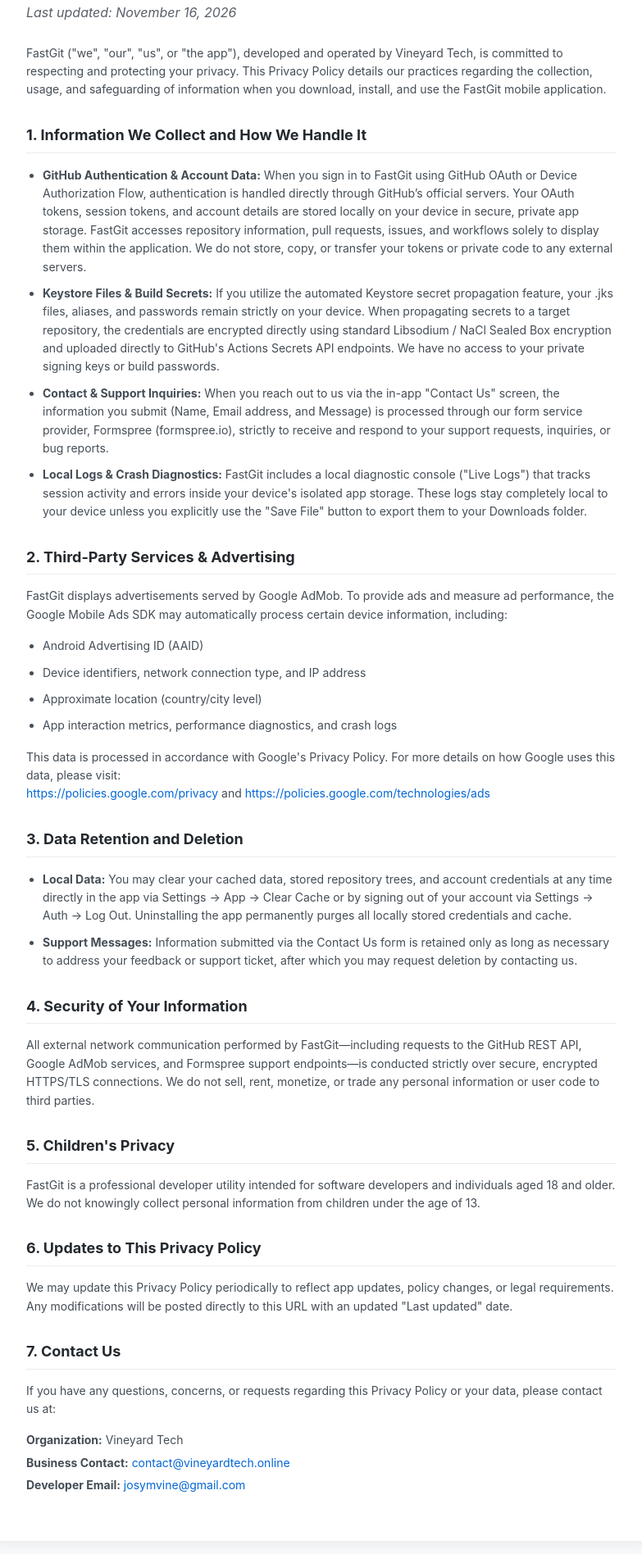
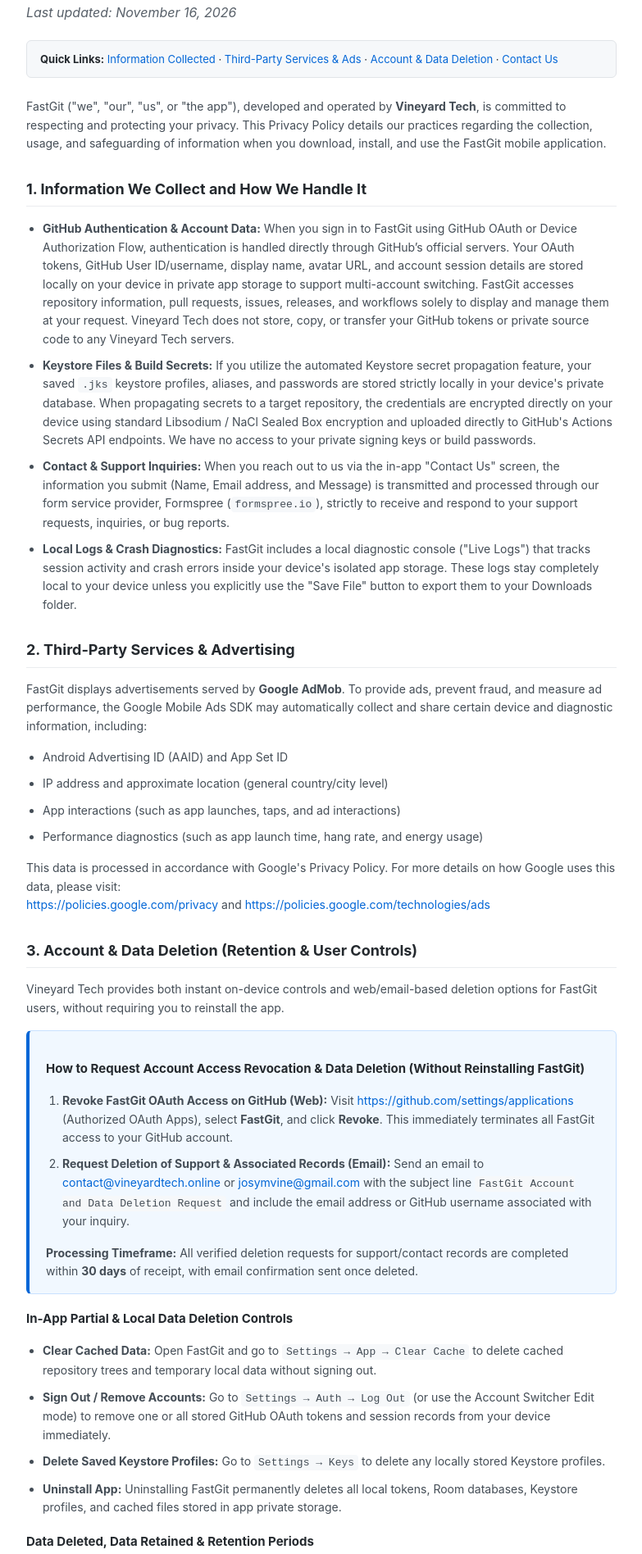
Before and after one commit to vineyardtech/fastgit-privacy-policy, a plain HTML site: page index.html in a window 1280 px wide. Shown: the part 147-2043 px from the top of the page at 82% size, without its empty margins (248-1031 px from the left). Drawn offline with Linux system fonts and the light colour scheme.

Commit message:
Update index.html

```diff
--- a/index.html
+++ b/index.html
@@ -3,8 +3,11 @@
 <head>
     <meta charset="UTF-8">
     <meta name="viewport" content="width=device-width, initial-scale=1.0">
-    <title>Privacy Policy - FastGit</title>
+    <title>Privacy Policy &amp; Data Deletion - FastGit</title>
     <style>
+        html {
+            scroll-behavior: smooth;
+        }
         body {
             font-family: -apple-system, BlinkMacSystemFont, "Segoe UI", Roboto, Helvetica, Arial, sans-serif;
             line-height: 1.6;
@@ -41,7 +44,7 @@
         /* Main Container placed below the fixed header */
         .container {
             max-width: 800px;
-            margin: 110px auto 40px auto; /* Top margin accounts for fixed header height */
+            margin: 110px auto 40px auto;
             background: #ffffff;
             padding: 40px;
             border-radius: 8px;
@@ -54,12 +57,19 @@
             color: #24292e;
             border-bottom: 1px solid #eaecef;
             padding-bottom: 6px;
+            scroll-margin-top: 115px;
+        }
+        h3 {
+            font-size: 15px;
+            margin-top: 18px;
+            margin-bottom: 8px;
+            color: #24292e;
         }
         p, li {
             font-size: 14px;
             color: #444d56;
         }
-        ul {
+        ul, ol {
             padding-left: 20px;
         }
         li {
@@ -68,7 +78,23 @@
         .date {
             font-style: italic;
             color: #586069;
-            margin-bottom: 25px;
+            margin-bottom: 20px;
+        }
+        .quick-nav {
+            background-color: #f6f8fa;
+            border: 1px solid #e1e4e8;
+            border-radius: 6px;
+            padding: 12px 16px;
+            margin-bottom: 24px;
+            font-size: 13px;
+        }
+        .deletion-box {
+            background-color: #f1f8ff;
+            border: 1px solid #c8e1ff;
+            border-left: 4px solid #0366d6;
+            border-radius: 6px;
+            padding: 16px 20px;
+            margin: 16px 0;
         }
         .contact-list {
             list-style-type: none;
@@ -84,6 +110,12 @@
         a:hover {
             text-decoration: underline;
         }
+        code {
+            background-color: #f6f8fa;
+            padding: 2px 5px;
+            border-radius: 4px;
+            font-size: 13px;
+        }
         @media (max-width: 768px) {
             .container {
                 margin-top: 100px;
@@ -95,6 +127,9 @@
             }
             .header-banner h1 {
                 font-size: 20px;
+            }
+            h2 {
+                scroll-margin-top: 95px;
             }
         }
     </style>
@@ -111,47 +146,77 @@
     <div class="container">
         <div class="date">Last updated: November 16, 2026</div>
 
-        <p>FastGit ("we", "our", "us", or "the app"), developed and operated by Vineyard Tech, is committed to respecting and protecting your privacy. This Privacy Policy details our practices regarding the collection, usage, and safeguarding of information when you download, install, and use the FastGit mobile application.</p>
+        <div class="quick-nav">
+            <strong>Quick Links:</strong>
+            <a href="#information-collected">Information Collected</a> &middot;
+            <a href="#third-party-ads">Third-Party Services &amp; Ads</a> &middot;
+            <a href="#data-deletion">Account &amp; Data Deletion</a> &middot;
+            <a href="#contact-us">Contact Us</a>
+        </div>
 
-        <h2>1. Information We Collect and How We Handle It</h2>
+        <p>FastGit ("we", "our", "us", or "the app"), developed and operated by <strong>Vineyard Tech</strong>, is committed to respecting and protecting your privacy. This Privacy Policy details our practices regarding the collection, usage, and safeguarding of information when you download, install, and use the FastGit mobile application.</p>
+
+        <h2 id="information-collected">1. Information We Collect and How We Handle It</h2>
         <ul>
-            <li><strong>GitHub Authentication & Account Data:</strong> When you sign in to FastGit using GitHub OAuth or Device Authorization Flow, authentication is handled directly through GitHub’s official servers. Your OAuth tokens, session tokens, and account details are stored locally on your device in secure, private app storage. FastGit accesses repository information, pull requests, issues, and workflows solely to display them within the application. We do not store, copy, or transfer your tokens or private code to any external servers.</li>
-            <li><strong>Keystore Files & Build Secrets:</strong> If you utilize the automated Keystore secret propagation feature, your .jks files, aliases, and passwords remain strictly on your device. When propagating secrets to a target repository, the credentials are encrypted directly using standard Libsodium / NaCl Sealed Box encryption and uploaded directly to GitHub's Actions Secrets API endpoints. We have no access to your private signing keys or build passwords.</li>
-            <li><strong>Contact & Support Inquiries:</strong> When you reach out to us via the in-app "Contact Us" screen, the information you submit (Name, Email address, and Message) is processed through our form service provider, Formspree (formspree.io), strictly to receive and respond to your support requests, inquiries, or bug reports.</li>
-            <li><strong>Local Logs & Crash Diagnostics:</strong> FastGit includes a local diagnostic console ("Live Logs") that tracks session activity and errors inside your device's isolated app storage. These logs stay completely local to your device unless you explicitly use the "Save File" button to export them to your Downloads folder.</li>
+            <li><strong>GitHub Authentication &amp; Account Data:</strong> When you sign in to FastGit using GitHub OAuth or Device Authorization Flow, authentication is handled directly through GitHub’s official servers. Your OAuth tokens, GitHub User ID/username, display name, avatar URL, and account session details are stored locally on your device in private app storage to support multi-account switching. FastGit accesses repository information, pull requests, issues, releases, and workflows solely to display and manage them at your request. Vineyard Tech does not store, copy, or transfer your GitHub tokens or private source code to any Vineyard Tech servers.</li>
+            <li><strong>Keystore Files &amp; Build Secrets:</strong> If you utilize the automated Keystore secret propagation feature, your saved <code>.jks</code> keystore profiles, aliases, and passwords are stored strictly locally in your device's private database. When propagating secrets to a target repository, the credentials are encrypted directly on your device using standard Libsodium / NaCl Sealed Box encryption and uploaded directly to GitHub's Actions Secrets API endpoints. We have no access to your private signing keys or build passwords.</li>
+            <li><strong>Contact &amp; Support Inquiries:</strong> When you reach out to us via the in-app "Contact Us" screen, the information you submit (Name, Email address, and Message) is transmitted and processed through our form service provider, Formspree (<code>formspree.io</code>), strictly to receive and respond to your support requests, inquiries, or bug reports.</li>
+            <li><strong>Local Logs &amp; Crash Diagnostics:</strong> FastGit includes a local diagnostic console ("Live Logs") that tracks session activity and crash errors inside your device's isolated app storage. These logs stay completely local to your device unless you explicitly use the "Save File" button to export them to your Downloads folder.</li>
         </ul>
 
-        <h2>2. Third-Party Services & Advertising</h2>
-        <p>FastGit displays advertisements served by Google AdMob. To provide ads and measure ad performance, the Google Mobile Ads SDK may automatically process certain device information, including:</p>
+        <h2 id="third-party-ads">2. Third-Party Services &amp; Advertising</h2>
+        <p>FastGit displays advertisements served by <strong>Google AdMob</strong>. To provide ads, prevent fraud, and measure ad performance, the Google Mobile Ads SDK may automatically collect and share certain device and diagnostic information, including:</p>
         <ul>
-            <li>Android Advertising ID (AAID)</li>
-            <li>Device identifiers, network connection type, and IP address</li>
-            <li>Approximate location (country/city level)</li>
-            <li>App interaction metrics, performance diagnostics, and crash logs</li>
+            <li>Android Advertising ID (AAID) and App Set ID</li>
+            <li>IP address and approximate location (general country/city level)</li>
+            <li>App interactions (such as app launches, taps, and ad interactions)</li>
+            <li>Performance diagnostics (such as app launch time, hang rate, and energy usage)</li>
         </ul>
         <p>This data is processed in accordance with Google's Privacy Policy. For more details on how Google uses this data, please visit:<br>
-        <a href="https://policies.google.com/privacy" target="_blank">https://policies.google.com/privacy</a> and <a href="https://policies.google.com/technologies/ads" target="_blank">https://policies.google.com/technologies/ads</a></p>
+        <a href="https://policies.google.com/privacy" target="_blank" rel="noopener noreferrer">https://policies.google.com/privacy</a> and <a href="https://policies.google.com/technologies/ads" target="_blank" rel="noopener noreferrer">https://policies.google.com/technologies/ads</a></p>
 
-        <h2>3. Data Retention and Deletion</h2>
+        <h2 id="data-deletion">3. Account &amp; Data Deletion (Retention &amp; User Controls)</h2>
+        <p>Vineyard Tech provides both instant on-device controls and web/email-based deletion options for FastGit users, without requiring you to reinstall the app.</p>
+
+        <div class="deletion-box">
+            <h3>How to Request Account Access Revocation &amp; Data Deletion (Without Reinstalling FastGit)</h3>
+            <ol>
+                <li><strong>Revoke FastGit OAuth Access on GitHub (Web):</strong> Visit <a href="https://github.com/settings/applications" target="_blank" rel="noopener noreferrer">https://github.com/settings/applications</a> (Authorized OAuth Apps), select <strong>FastGit</strong>, and click <strong>Revoke</strong>. This immediately terminates all FastGit access to your GitHub account.</li>
+                <li><strong>Request Deletion of Support &amp; Associated Records (Email):</strong> Send an email to <a href="mailto:contact@vineyardtech.online?subject=FastGit%20Account%20and%20Data%20Deletion%20Request">contact@vineyardtech.online</a> or <a href="mailto:josymvine@gmail.com?subject=FastGit%20Account%20and%20Data%20Deletion%20Request">josymvine@gmail.com</a> with the subject line <code>FastGit Account and Data Deletion Request</code> and include the email address or GitHub username associated with your inquiry.</li>
+            </ol>
+            <p style="margin-bottom: 0;"><strong>Processing Timeframe:</strong> All verified deletion requests for support/contact records are completed within <strong>30 days</strong> of receipt, with email confirmation sent once deleted.</p>
+        </div>
+
+        <h3>In-App Partial &amp; Local Data Deletion Controls</h3>
         <ul>
-            <li><strong>Local Data:</strong> You may clear your cached data, stored repository trees, and account credentials at any time directly in the app via Settings -> App -> Clear Cache or by signing out of your account via Settings -> Auth -> Log Out. Uninstalling the app permanently purges all locally stored credentials and cache.</li>
-            <li><strong>Support Messages:</strong> Information submitted via the Contact Us form is retained only as long as necessary to address your feedback or support ticket, after which you may request deletion by contacting us.</li>
+            <li><strong>Clear Cached Data:</strong> Open FastGit and go to <code>Settings &rarr; App &rarr; Clear Cache</code> to delete cached repository trees and temporary local data without signing out.</li>
+            <li><strong>Sign Out / Remove Accounts:</strong> Go to <code>Settings &rarr; Auth &rarr; Log Out</code> (or use the Account Switcher Edit mode) to remove one or all stored GitHub OAuth tokens and session records from your device immediately.</li>
+            <li><strong>Delete Saved Keystore Profiles:</strong> Go to <code>Settings &rarr; Keys</code> to delete any locally stored Keystore profiles.</li>
+            <li><strong>Uninstall App:</strong> Uninstalling FastGit permanently deletes all local tokens, Room databases, Keystore profiles, and cached files stored in app private storage.</li>
         </ul>
 
-        <h2>4. Security of Your Information</h2>
+        <h3>Data Deleted, Data Retained &amp; Retention Periods</h3>
+        <ul>
+            <li><strong>Data Deleted Immediately:</strong> Local GitHub OAuth tokens, User ID/username session data, Room cache entries, saved Keystore profiles, and internal Live Logs are permanently erased immediately upon Log Out, Clear Cache, or app uninstallation.</li>
+            <li><strong>Support Inquiries (Formspree):</strong> Name, email address, and message content submitted via the Contact Us screen are retained only as long as necessary to resolve your inquiry (up to 90 days if inactive), or deleted within <strong>30 days</strong> upon your deletion request.</li>
+            <li><strong>Data Not Controlled by Vineyard Tech:</strong> Your GitHub account, repositories, commits, and files reside on GitHub's servers and remain unaffected unless you delete them directly on <a href="https://github.com" target="_blank" rel="noopener noreferrer">github.com</a>. Advertising and diagnostic telemetry processed by Google AdMob is governed by Google's retention policies; you may reset or delete your Android Advertising ID anytime via Android <code>Settings &rarr; Google &rarr; Ads</code>.</li>
+        </ul>
+
+        <h2 id="security">4. Security of Your Information</h2>
         <p>All external network communication performed by FastGit—including requests to the GitHub REST API, Google AdMob services, and Formspree support endpoints—is conducted strictly over secure, encrypted HTTPS/TLS connections. We do not sell, rent, monetize, or trade any personal information or user code to third parties.</p>
 
-        <h2>5. Children's Privacy</h2>
+        <h2 id="childrens-privacy">5. Children's Privacy</h2>
         <p>FastGit is a professional developer utility intended for software developers and individuals aged 18 and older. We do not knowingly collect personal information from children under the age of 13.</p>
 
-        <h2>6. Updates to This Privacy Policy</h2>
+        <h2 id="updates">6. Updates to This Privacy Policy</h2>
         <p>We may update this Privacy Policy periodically to reflect app updates, policy changes, or legal requirements. Any modifications will be posted directly to this URL with an updated "Last updated" date.</p>
 
-        <h2>7. Contact Us</h2>
-        <p>If you have any questions, concerns, or requests regarding this Privacy Policy or your data, please contact us at:</p>
+        <h2 id="contact-us">7. Contact Us</h2>
+        <p>If you have any questions, concerns, or data deletion requests regarding this Privacy Policy or FastGit, please contact us at:</p>
         <ul class="contact-list">
+            <li><strong>App Name:</strong> FastGit</li>
             <li><strong>Organization:</strong> Vineyard Tech</li>
-            <li><strong>Business Contact:</strong> <a href="mailto:contact@vineyardtech.online">contact@vineyardtech.online</a></li>
+            <li><strong>Business &amp; Privacy Contact:</strong> <a href="mailto:contact@vineyardtech.online">contact@vineyardtech.online</a></li>
             <li><strong>Developer Email:</strong> <a href="mailto:josymvine@gmail.com">josymvine@gmail.com</a></li>
         </ul>
     </div>
```
